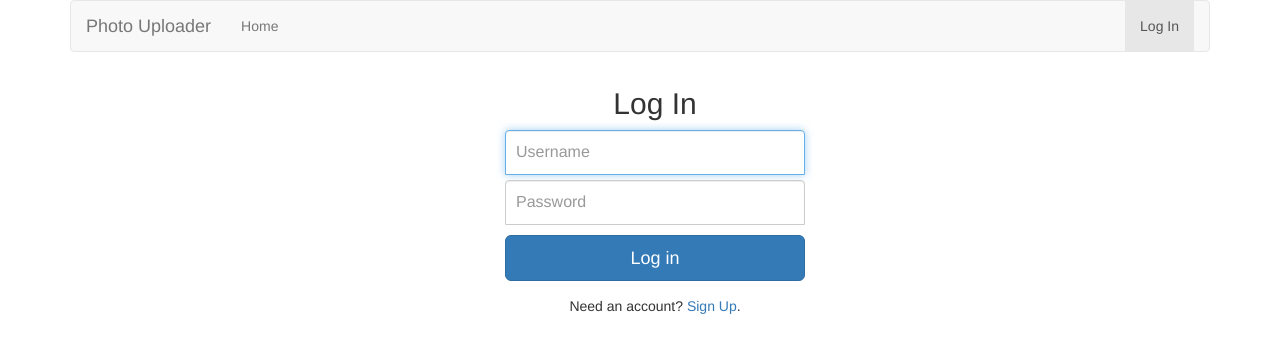
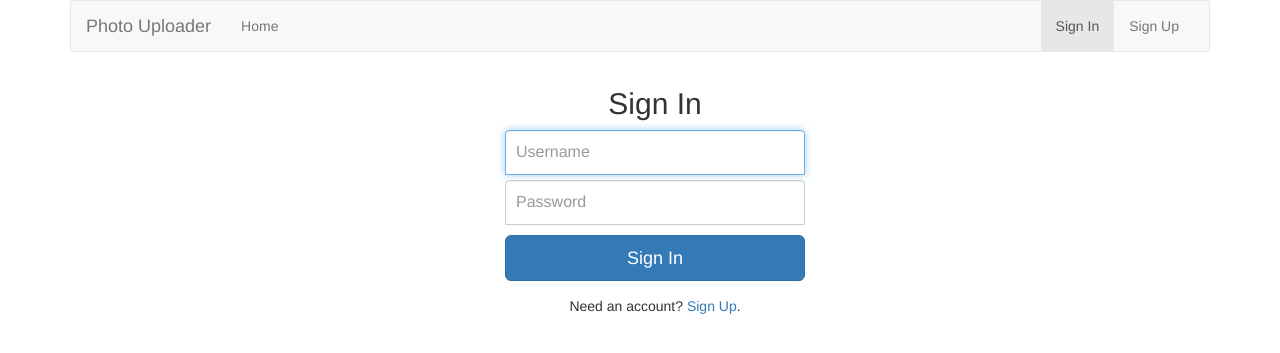
Before and after one commit to dondiimperial/photoupload, a Django app: page /accounts/login/ in a window 1280 px wide. Shown: the top 353 px of the page. Run offline with Django 3.2, Linux system fonts and the light colour scheme; some libraries are stand-ins or nearby versions.

Commit message:
Added link to sign up on main navigation and some consistency sign in/up/out instead of log/sign in/up/out

```diff
--- a/templates/navigation.html
+++ b/templates/navigation.html
@@ -22,11 +22,17 @@
         {% url 'auth_login' as login_url %}
         <li {% if request.path == login_url %} class="active"{% endif %}>
           {% if user.is_authenticated %}
-            <a href="{% url 'logout' %}">Log Out</a>
+            <a href="{% url 'logout' %}">Sign Out</a>
           {% else %}
-            <a href="{% url 'auth_login' %}">Log In</a>
+            <a href="{% url 'auth_login' %}">Sign In</a>
           {% endif %}
         </li>
+        {% if not user.is_authenticated %}
+          {% url 'registration_register' as registration_url %}
+          <li {% if request.path == registration_url %} class="active"{% endif %}>
+            <a href="{% url 'registration_register' %}">Sign Up</a>
+          </li>
+          {% endif %}
       </ul>
     </div><!--/.nav-collapse -->
   </div><!--/.container-fluid -->
--- a/templates/registration/login.html
+++ b/templates/registration/login.html
@@ -5,13 +5,13 @@
 {% block content %}
 
   <form class="form-basic" method="post" action="{% url 'auth_login' %}">
-    <h2 class="form-basic-heading">Log In</h2>
+    <h2 class="form-basic-heading">Sign In</h2>
     {% csrf_token %}
     <label for="id_username" class="sr-only">Username</label>
     <input type="username" id="id_username" name="username" class="form-control" placeholder="Username" maxlength="150" required autofocus>
     <label for="id_password" class="sr-only">Password</label>
     <input type="password" id="id_password" class="form-control" placeholder="Password" name="password" required>
-    <button class="btn btn-lg btn-primary btn-block" type="submit">Log in</button>
+    <button class="btn btn-lg btn-primary btn-block" type="submit">Sign In</button>
   </form>
   <div class="center-block text-center">
     Need an account? <a href="{% url 'registration_register' %}">Sign Up</a>.
--- a/templates/registration/registration_form.html
+++ b/templates/registration/registration_form.html
@@ -35,10 +35,10 @@
       {% endif %}
     </div>
     <div class="row">
-      <button class="btn btn-lg btn-primary btn-block" type="submit">Sign in</button>
+      <button class="btn btn-lg btn-primary btn-block" type="submit">Sign Up</button>
     </div>
   </form>
   <div class="center-block text-center">
-    Already signed up? <a href="{% url 'auth_login' %}">Login</a>.
+    Already signed up? <a href="{% url 'auth_login' %}">Sign In</a>.
   </div>
 {% endblock %}
```
